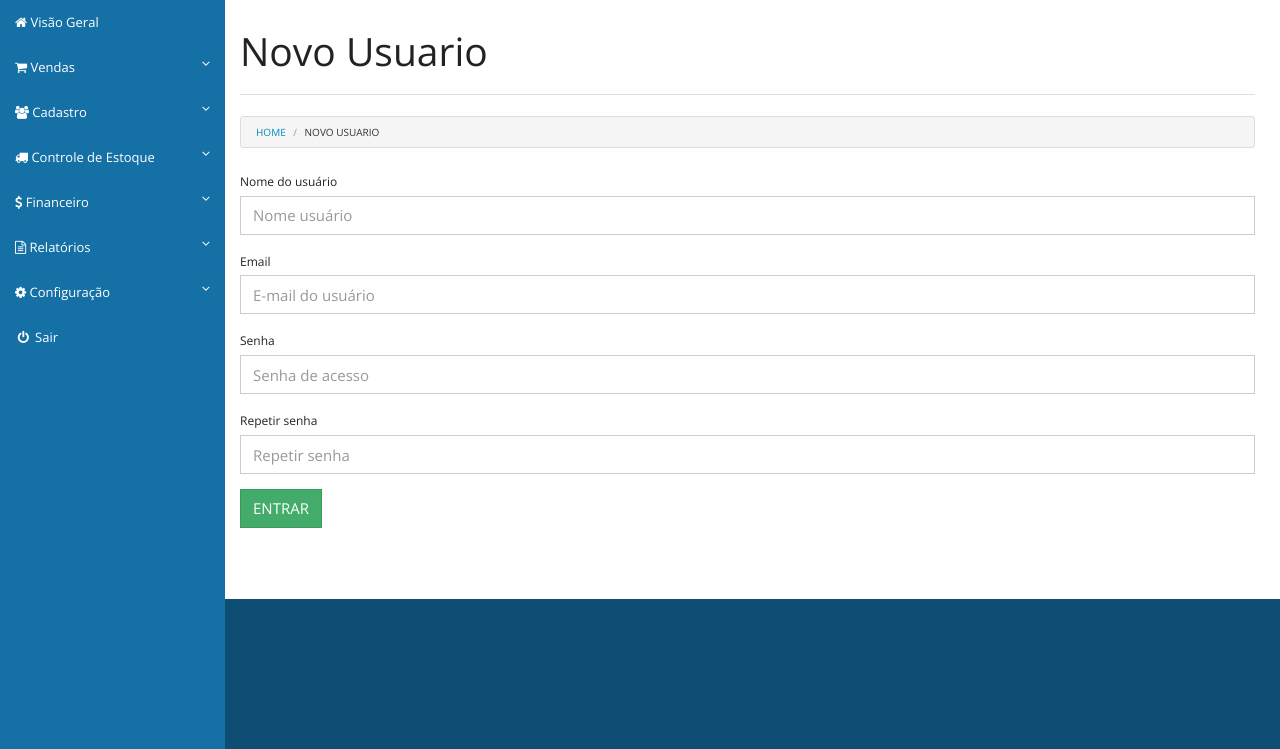
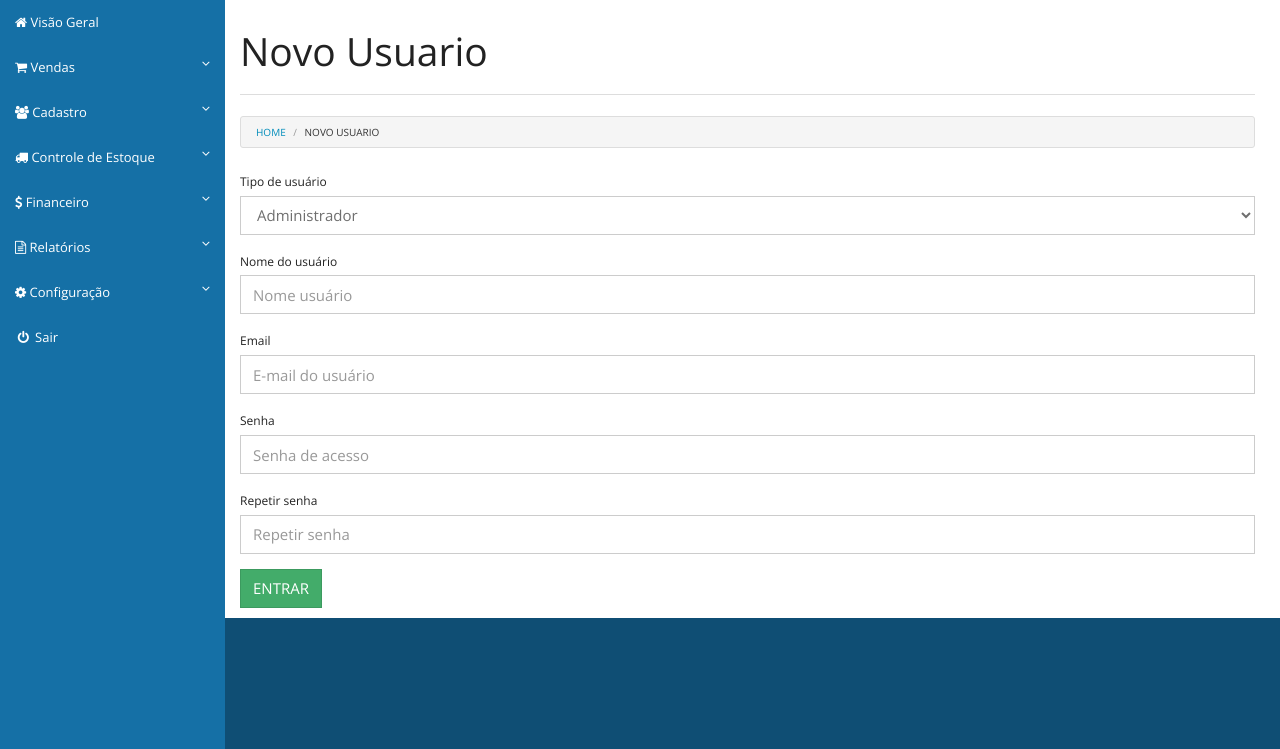
Before and after one commit to omartins-zs/controle_comercial, a CodeIgniter app: page /controle_comercial/index.php/usuarios/add in a window 1280 px wide. Shown: the part 51-800 px from the top of the page. Run offline with CodeIgniter, Linux system fonts and the light colour scheme; the visitor is signed in with stand-in values (Sample User, id 1); data comes from the database, SQL or seed files in the repository.

Commit message:
Add Group/Tipo e salvando user no banco de dados

```diff
--- a/application/controllers/Usuarios.php
+++ b/application/controllers/Usuarios.php
@@ -57,9 +57,23 @@ class Usuarios extends CI_Controller
         $this->form_validation->set_rules('senha_usuario2', 'Confirmar senha', 'required|matches[senha_usuario]', array('matches' => 'O campo senha não confere.'));
 
         if ($this->form_validation->run() == TRUE) {
-            echo '<pre>';
-            print_r($this->input->post());
-            echo '</pre>';
+            // Function register do ion_auth
+            if ($this->form_validation->run() == TRUE) {
+                $username = $this->input->post('nome_usuario');
+                $password = $this->input->post('senha_usuario');
+                $email = $this->input->post('email_usuario');
+                $tipo = $this->input->post('tipo_usuario');
+
+                // Passei o username como adicional pq a funçao nao funcionou 100% e não trouxe o nome cadastrado
+                $additional_data = array(
+                    'username' => $username,
+                );
+
+                $group = array($tipo);
+                $this->ion_auth->register($username, $password, $email, $additional_data, $group);
+                setar_msg('msgsucess', 'Cadastro realizado com sucesso.', 'sucesso');
+                redirect('usuarios', 'refresh');
+            }
         } else {
             $this->load->view('templates/header');
             $this->load->view('pages/usuarios/novo');
--- a/application/views/pages/usuarios/novo.php
+++ b/application/views/pages/usuarios/novo.php
@@ -29,6 +29,14 @@
 
                    <form id="form_add" name="form_add" action="" class="" method="post">
                        <div class="form-group">
+                           <label>Tipo de usuário</label>
+                           <select name="tipo_usuario" class="form-control">
+                               <option value="1">Administrador</option>
+                               <option value="2">Vendedor</option>
+                           </select>
+                       </div>
+
+                       <div class="form-group">
                            <label>Nome do usuário</label>
                            <input type="text" class="form-control" name="nome_usuario" value="<?= set_value('nome_usuario') ?>" placeholder="Nome usuário">
                        </div>
--- a/application/views/templates/header.php
+++ b/application/views/templates/header.php
@@ -48,7 +48,7 @@
                         <span class="icon-bar"></span>
                         <span class="icon-bar"></span>
                     </button>
-                    <a class="navbar-brand" href="<?php echo site_url('principal') ?>">Sistema Comercial</a>
+                    <a class="navbar-brand" href="<?= site_url('principal') ?>">Sistema Comercial</a>
                 </div>
                 <!-- Sidebar Menu Items - These collapse to the responsive navigation menu on small screens -->
                 <div class="collapse navbar-collapse navbar-ex1-collapse">
@@ -78,7 +78,7 @@
                             <a href="javascript:;" data-toggle="collapse" data-target="#cadastro"><i class="fa fa-group"></i> Cadastro <i class="fa fa-angle-down pull-right"></i></a>
                             <ul id="cadastro" class="collapse">
                                 <li>
-                                    <a href="<?php echo site_url('clientes') ?>">Clientes</a>
+                                    <a href="<?= site_url('clientes') ?>">Clientes</a>
                                 </li>
                                 <li>
                                     <a href="#">Fornecedor</a>
```
Also changed, not shown: application/views/pages/usuarios/index.php (+10 -0 lines).
